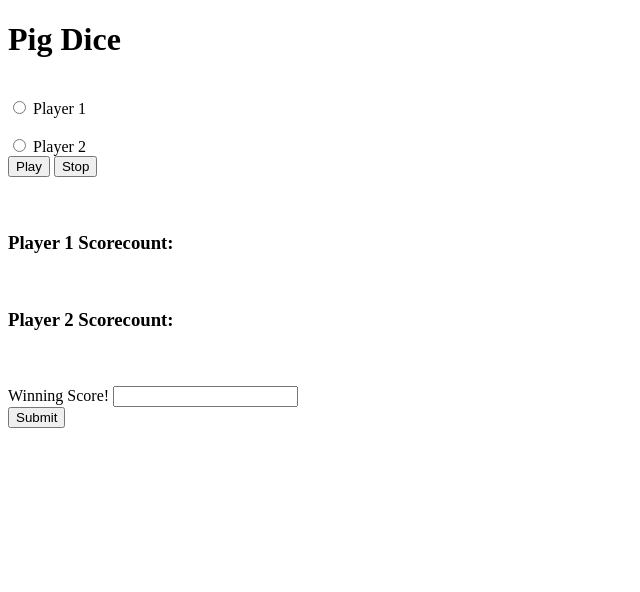
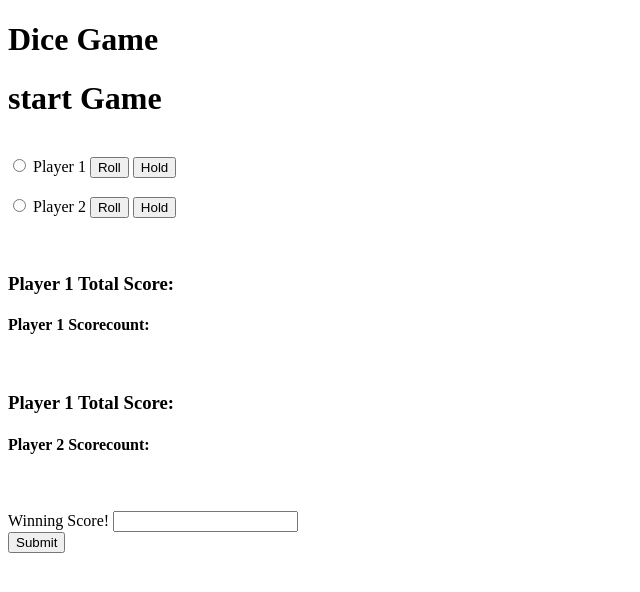
Before and after one commit to ekmagiccat/pig-game, a plain HTML site: page index.html in a window 1280 px wide. Shown: the whole page, without its empty margins (0-640 px from the left). Drawn offline with Linux system fonts and the light colour scheme.

Commit message:
create js function(game)
Co-authored-by: Richard Lemmond <rglemmond86@yahoo.com>

Co-authored-by: Pier Rodriguez <pierknows@gmail.com>

```diff
--- a/index.html
+++ b/index.html
@@ -10,30 +10,38 @@
   </head>
 
   <body>
+    <h1>Dice Game</h1>
     <div class="container">
-      <h1>Pig Dice</h1>
+      <h1>start Game</h1>
       <br />
       <form id="settings">
         <input type="radio" id="player-1" name="playerCount" value="1" />
         <label for="player-1">Player 1</label>
+        <button id="roll" class="button">Roll</button>
+        <button id="hold" class="button">Hold</button>
         <br />
         <br />
         <input type="radio" id="player-2" name="playerCount" value="2" />
         <label for="player-2">Player 2</label>
+        <button id="roll" class="button">Roll</button>
+        <button id="hold" class="button">Hold</button>
       </form>
-      <button type="button" class="playBtn">Play</button>
-      <button type="button" class="playBtn">Stop</button>
-    </div>
+     <!--button type="button" class="playBtn">Play</button>
+      <button type="button" class="playBtn">Stop</button> -->
     <br />
     <br />
     <div class="container">
-      <h3>Player 1 Scorecount: <span id="player1Score"></span></h3>
+      <h3>Player 1 Total Score: <span id="player1TotalScore"></span></h3>
+      <h4>Player 1 Scorecount: <span id="player1Score"></span></h4>
       <br />
-      <h3>Player 2 Scorecount: <span id="player2Score"></span></h3>
+      <h3>Player 1 Total Score: <span id="player2TotalScore"></span></h3>
+      <h4>Player 2 Scorecount: <span id="player2Score"></span></h4>
       <br />
       <br />
+
+
       <label for="youWon">Winning Score!</label>
-      <input type="number" id="youWon" max="200" />
+      <input type="number" id="youWon" max="100" />
       <br />
       <input type="submit" />
     </div>
--- a/js/scripts.js
+++ b/js/scripts.js
@@ -1,3 +1,27 @@
+//business logic
+
+function game(){
+  this.maxScore = 0;
+  this.dieRoll = 0;
+}
+
+function player(){
+  this.player1 = player1;
+  this.player2 = player2;
+  this.currentPlayer = {};
+}
+
+
+
+
+
+
+
+
+
+
+
+
 function getRandomNum(min, max) {
   min = Math.ceil(1);
   max = Math.ceil(6);
```
Also changed, not shown: 1 other file.
